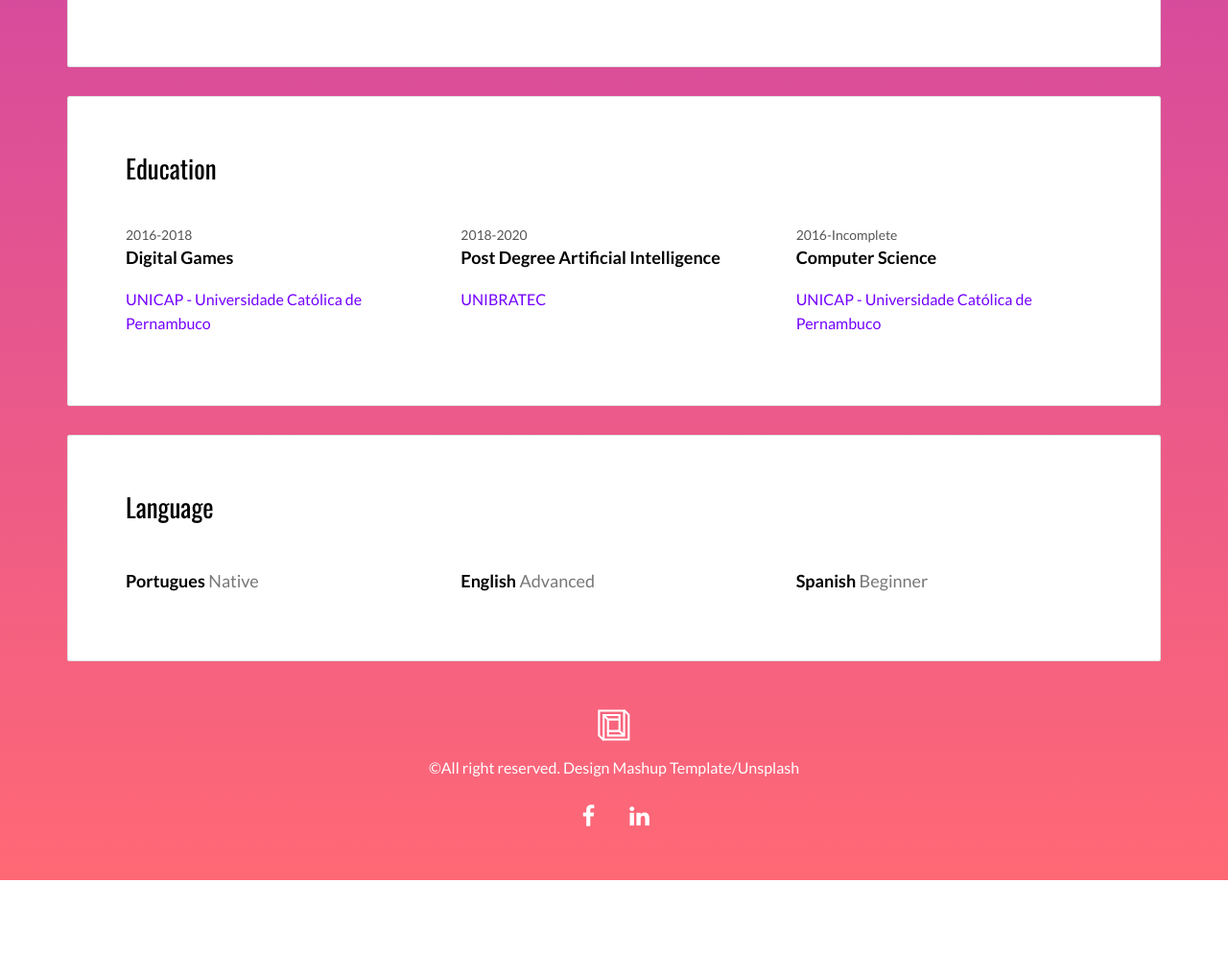
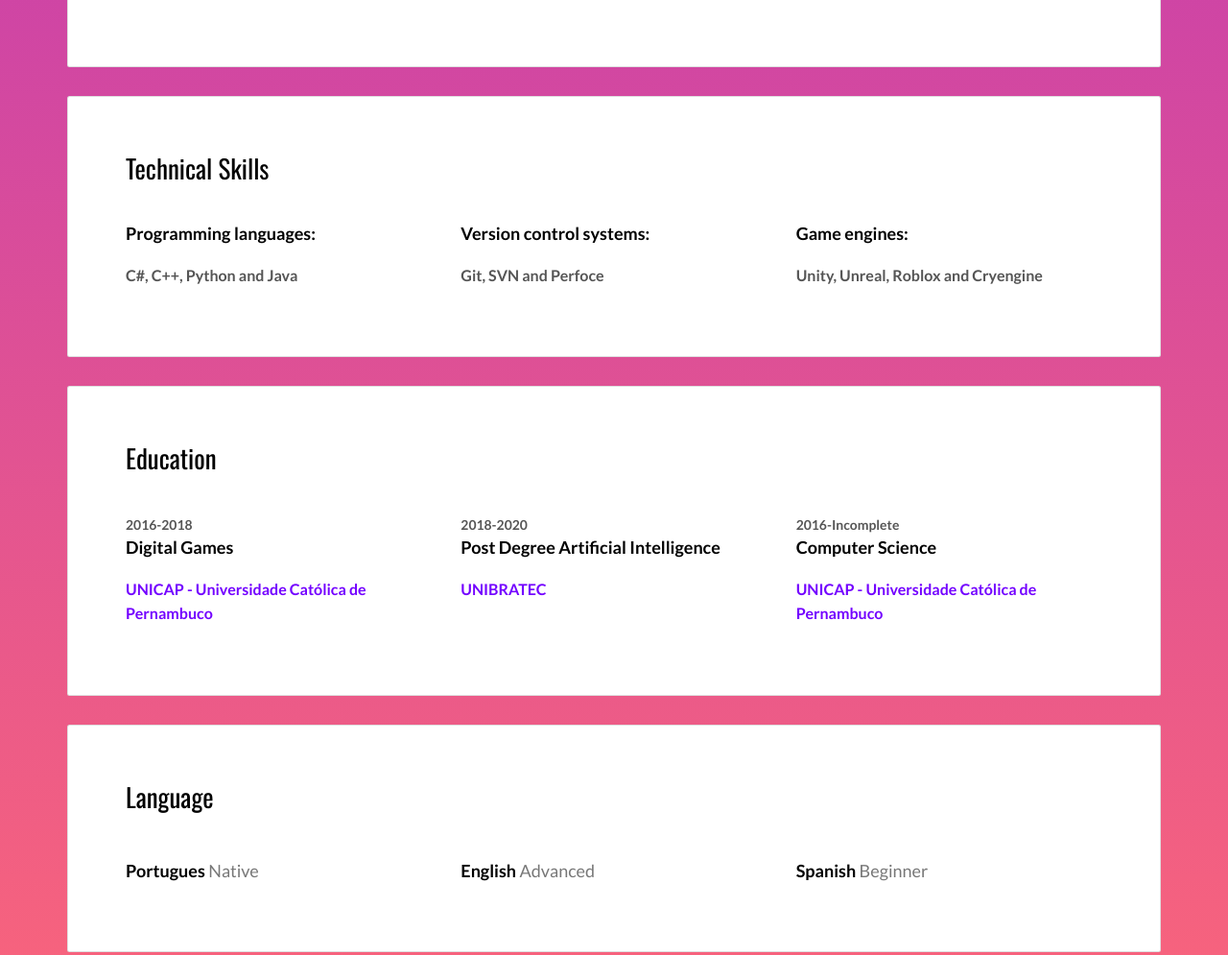
Before and after one commit to henriquelima1408/henriquelima1408.github.io, a plain HTML site: page index.html in a window 1280 px wide. Shown: the part 2342-3337 px from the top of the page at 96% size. Before the commit the page ends 3259 px from the top, so only its background shows below. Drawn offline with nearby package versions, Linux system fonts and the light colour scheme.

Commit message:
Add Technical Skills section

```diff
--- a/index.html
+++ b/index.html
@@ -140,6 +140,32 @@
           </div>
         </div>
 
+        <div class="card">
+          <div class="card-block">
+            <h2>Technical Skills</h2>
+            <div class="row">
+              <div class="col-md-4">
+                <div class="education-experience">
+                  <h3 class="h5 date-title">Programming languages:</h3>
+                  <p><b>C#, C++, Python and Java<b></p>
+                </div>
+              </div>
+              <div class="col-md-4">
+                <div class="education-experience">
+                  <h3 class="h5 date-title">Version control systems:</h3>
+                  <p><b>Git, SVN and Perfoce<b></p>
+                </div>
+              </div>
+			  <div class="col-md-4">
+                <div class="education-experience">
+                  <h3 class="h5 date-title">Game engines:</h3>
+                  <p><b>Unity, Unreal, Roblox and Cryengine<b></p>
+                </div>
+              </div>
+
+            </div>
+          </div>
+        </div>
 
         <div class="card">
           <div class="card-block">
```
Also changed, not shown: 1 other file.
